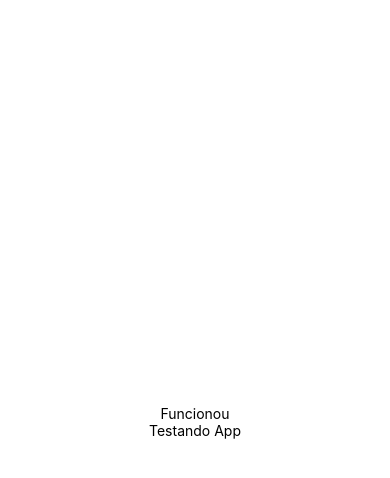
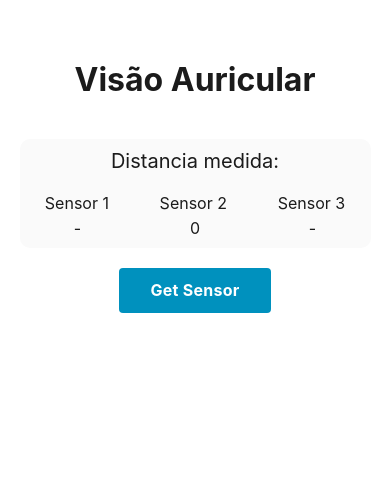
Before and after one commit to BrenoHA/app-ic-visao-auricular, a React Native app: screen / in a window 390 px wide. Shown: the top 478 px of the page. Built offline with nearby package versions, Linux system fonts and the light colour scheme; no server answers.

Commit message:
✨ Add api connection

```diff
--- a/App.js
+++ b/App.js
@@ -1,24 +1,137 @@
 import { StatusBar } from 'expo-status-bar';
-import React from 'react';
-import { StyleSheet, Text, View } from 'react-native';
+import React, { useState, useEffect } from 'react';
+import {
+  ScrollView,
+  StyleSheet,
+  Text,
+  View,
+  Pressable,
+  Alert,
+} from 'react-native';
+import { api } from './src/services/distanceApi';
 
 export default function App() {
+  const [sensorValue, setSensorValue] = useState(0);
+
+  useEffect(() => {
+    setTimeout(() => {
+      fetchApi();
+    }, 1000);
+  }, [sensorValue]);
+
+  const fetchApi = () => {
+    api
+      .get()
+      .then((response) => {
+        setSensorValue(response.data.distance);
+      })
+      .catch(() => {
+        console.log(err);
+      });
+  };
+
+  const roundTwoDecimal = (num) => {
+    return Math.trunc(num * 100) / 100;
+  };
+
   return (
-    <View style={styles.container}>
-      <Text>Funcionou</Text>
-      <StatusBar style="auto" />
-      <View>
-        <Text>Testando App</Text>
+    <ScrollView>
+      <View style={styles.container}>
+        <StatusBar style="auto" />
+        <Text style={styles.appTitle}>Visão Auricular</Text>
+        <View style={styles.cardSensores}>
+          <Text style={styles.subtitle}>Distancia medida:</Text>
+          <View style={styles.viewSensores}>
+            <Text style={styles.textSensores}>Sensor 1</Text>
+            <Text style={styles.textSensores}>Sensor 2</Text>
+            <Text style={styles.textSensores}>Sensor 3</Text>
+          </View>
+          <View style={styles.viewSensores}>
+            <Text style={styles.textSensores}>-</Text>
+            <Text style={styles.textSensores}>
+              {roundTwoDecimal(sensorValue)}
+            </Text>
+            <Text style={styles.textSensores}>-</Text>
+          </View>
+        </View>
+
+        <View style={styles.buttonContainer}>
+          <Pressable
+            style={styles.button}
+            onPress={() => {
+              fetchApi();
+            }}
+          >
+            <Text style={styles.buttonText}>Get Sensor</Text>
+          </Pressable>
+        </View>
+
+        <View style={styles.separator} />
       </View>
-    </View>
+    </ScrollView>
   );
 }
 
 const styles = StyleSheet.create({
   container: {
     flex: 1,
-    backgroundColor: '#fff',
+    alignItems: 'center',
+    justifyContent: 'flex-start',
+  },
+  cardSensores: {
+    flex: 1,
+    alignItems: 'center',
+    width: '90%',
+    justifyContent: 'flex-start',
+    paddingVertical: 10,
+    paddingHorizontal: 0,
+    borderRadius: 10,
+    backgroundColor: '#FAFAFA',
+  },
+  viewSensores: {
+    flex: 1,
+    flexDirection: 'row',
+    width: '100%',
+    justifyContent: 'space-around',
+    marginTop: 5,
+  },
+  separator: {
+    marginVertical: 8,
+    borderBottomColor: '#737373',
+  },
+  buttonContainer: {
+    marginTop: 20,
+  },
+  button: {
     alignItems: 'center',
     justifyContent: 'center',
+    paddingVertical: 12,
+    paddingHorizontal: 32,
+    borderRadius: 4,
+    elevation: 3,
+    backgroundColor: '#0091BE',
+  },
+  buttonText: {
+    fontSize: 16,
+    lineHeight: 21,
+    fontWeight: 'bold',
+    letterSpacing: 0.25,
+    color: 'white',
+  },
+  appTitle: {
+    color: '#1b1b1b',
+    fontWeight: 'bold',
+    fontSize: 32,
+    marginTop: 60,
+    marginBottom: 40,
+  },
+  subtitle: {
+    color: '#1b1b1b',
+    fontSize: 20,
+    marginBottom: 15,
+  },
+  textSensores: {
+    color: '#1b1b1b',
+    fontSize: 16,
   },
 });
--- a/app.json
+++ b/app.json
@@ -1,7 +1,7 @@
 {
   "expo": {
-    "name": "my-project",
-    "slug": "my-project",
+    "name": "app-ic-visao-auricular",
+    "slug": "app-ic-visao-auricular",
     "version": "1.0.0",
     "orientation": "portrait",
     "icon": "./assets/icon.png",
@@ -13,9 +13,7 @@
     "updates": {
       "fallbackToCacheTimeout": 0
     },
-    "assetBundlePatterns": [
-      "**/*"
-    ],
+    "assetBundlePatterns": ["**/*"],
     "ios": {
       "supportsTablet": true
     },
--- a/package.json
+++ b/package.json
@@ -10,6 +10,7 @@
     "eject": "expo eject"
   },
   "dependencies": {
+    "axios": "^0.24.0",
     "expo": "~43.0.2",
     "expo-status-bar": "~1.1.0",
     "react": "17.0.1",
--- /dev/null
+++ b/src/services/distanceApi.js
@@ -0,0 +1,6 @@
+import axios from 'axios';
+
+export const api = axios.create({
+  baseURL: 'http://192.168.1.12/distanceLeft',
+  timeout: 5000,
+});
```
Also changed, not shown: 1 other file (tests, documents, lock files or other folders).
